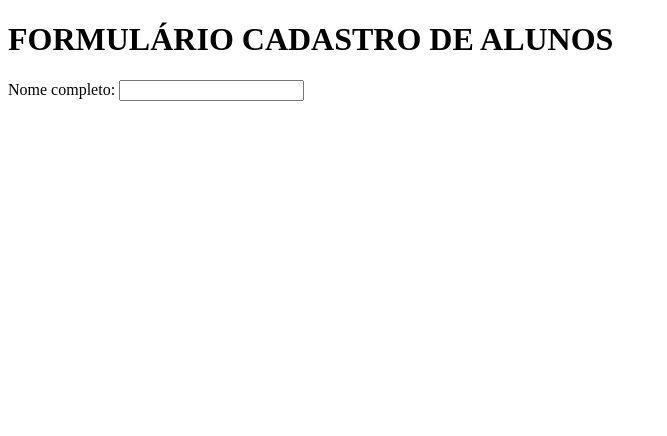
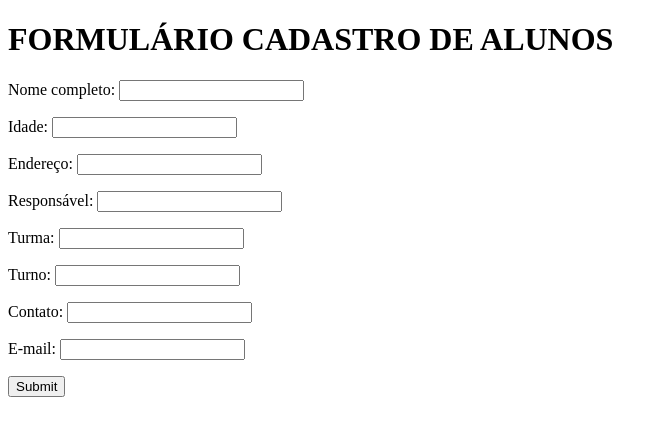
Before and after one commit to laryssaGab/formulario, a plain HTML site: page index.html in a window 1280 px wide. Shown: the whole page, without its empty margins (0-667 px from the left). Drawn offline with Linux system fonts and the light colour scheme.

Commit message:
Update index.html

```diff
--- a/index.html
+++ b/index.html
@@ -7,12 +7,17 @@
     <title>FORMULÁRIO</title>
 </head>
 <body>
-<h1>FORMULÁRIO CADASTRO DE ALUNOS</h1>
-<form>
-<p>Nome completo: <input type="text" name="Nome" id="Nome"</p>
-
-
-</form>
-<form>
+    <h1>FORMULÁRIO CADASTRO DE ALUNOS</h1>
+    <form>
+        <p>Nome completo: <input type="text" name="Nome" id="Nome"</p>
+        <p>Idade: <input type="text" name="Idade" id="Idade"</p>
+        <p>Endereço: <input type="text" name="Endereço" id="Endereço"</p>
+        <p>Responsável: <input type="text" name="Responsável" id="Responsável"</p>
+        <p>Turma: <input type="text" name="Turma" id="Turma"</p>
+        <p>Turno: <input type="text" name="Turno" id="Turno"</p>
+        <p>Contato: <input type="text" name="Contato" id="Contato"</p>
+        <p>E-mail: <input type="text" name="E-mail" id="E-mail"</p>
+        <p><INPUT TYPE="submit" </p>
+    </form>
 </body>
 </html>
```
